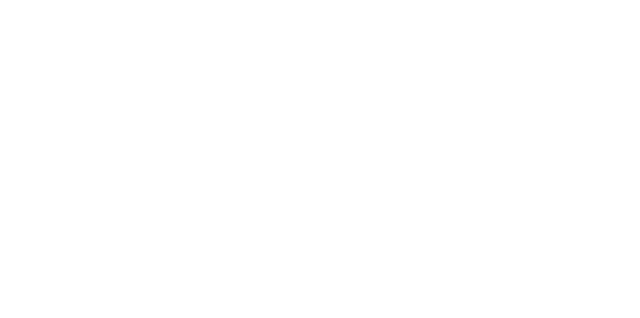
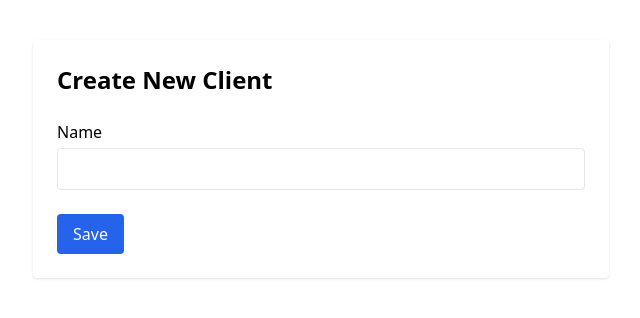
Before and after one commit to flavio-santos-ti/BaseHours, an Angular app in the folder Frontend/basehours-frontend/: page /client/create in a window 1280 px wide. Before the commit this address led to /. Shown: the top 318 px of the page, without its empty margins (319-959 px from the left). Built offline with nearby package versions, Linux system fonts and the light colour scheme.

Commit message:
✨ feat: create client registration page.

```diff
--- a/Frontend/basehours-frontend/src/app/app.routes.ts
+++ b/Frontend/basehours-frontend/src/app/app.routes.ts
@@ -5,5 +5,12 @@
   {
     path: '',
     component: ClientPage,
+  },
+  {
+    path: 'client/create',
+    loadComponent: () =>
+      import('./pages/client-create/client-create.page').then(
+        (m) => m.ClientCreatePage
+      ),
   }
 ];
--- /dev/null
+++ b/Frontend/basehours-frontend/src/app/pages/client-create/client-create.page.html
@@ -0,0 +1,29 @@
+<main class="max-w-xl mx-auto mt-10 p-6 bg-white rounded shadow">
+  <h1 class="text-2xl font-bold mb-6">Create New Client</h1>
+
+  <div
+    *ngIf="errorMessage"
+    class="mb-4 p-3 bg-red-100 border border-red-300 text-red-700 rounded"
+  >
+    {{ errorMessage }}
+  </div>
+
+  <form [formGroup]="form" (ngSubmit)="onSubmit()">
+    <div class="mb-6">
+      <label class="block font-medium mb-1">Name</label>
+      <input
+        formControlName="name"
+        type="text"
+        class="w-full border rounded px-3 py-2"
+      />
+    </div>
+
+    <button
+      type="submit"
+      class="bg-blue-600 text-white px-4 py-2 rounded hover:bg-blue-700"
+      [disabled]="form.invalid"
+    >
+      Save
+    </button>
+  </form>
+</main>
--- /dev/null
+++ b/Frontend/basehours-frontend/src/app/pages/client-create/client-create.page.ts
@@ -0,0 +1,51 @@
+import { Component } from '@angular/core';
+import { CommonModule } from '@angular/common';
+import { ReactiveFormsModule, FormBuilder, Validators } from '@angular/forms';
+import { Router } from '@angular/router';
+import { ClientService } from '../../services/client.service';
+
+@Component({
+  selector: 'app-client-create',
+  standalone: true,
+  imports: [CommonModule, ReactiveFormsModule],
+  templateUrl: './client-create.page.html',
+})
+export class ClientCreatePage {
+  errorMessage = '';
+
+  form = this.fb.group({
+    name: ['', Validators.required],
+  });
+
+  constructor(
+    private fb: FormBuilder,
+    private clientService: ClientService,
+    private router: Router
+  ) {}
+
+  onSubmit() {
+    this.errorMessage = '';
+
+    if (this.form.valid) {
+      this.clientService
+        .createClient(this.form.value as { name: string })
+        .subscribe(() => {
+          this.router.navigate(['/client']);
+        });
+    }
+
+    if (this.form.valid) {
+      this.clientService
+        .createClient(this.form.value as { name: string })
+        .subscribe({
+          next: () => this.router.navigate(['/client']),
+          error: (error) => {
+            this.errorMessage = error?.error?.message || 'Erro ao criar cliente.';
+          },
+        });
+
+    }
+
+  }
+
+}
--- a/Frontend/basehours-frontend/src/app/pages/clients/client.page.html
+++ b/Frontend/basehours-frontend/src/app/pages/clients/client.page.html
@@ -27,8 +27,9 @@
         </button>
 
         <button
-          type="button"
-          class="inline-flex items-center gap-2 rounded-md bg-blue-600 px-4 py-2 text-sm font-semibold text-white shadow-sm hover:bg-blue-700 focus:outline-none focus:ring-2 focus:ring-blue-500"
+        type="button"
+        class="inline-flex items-center gap-2 rounded-md bg-blue-600 px-4 py-2 text-sm font-semibold text-white shadow-sm hover:bg-blue-700 focus:outline-none focus:ring-2 focus:ring-blue-500"
+        [routerLink]="['/client/create']"
         >
           Adicionar
         </button>
--- a/Frontend/basehours-frontend/src/app/pages/clients/client.page.ts
+++ b/Frontend/basehours-frontend/src/app/pages/clients/client.page.ts
@@ -1,5 +1,6 @@
 import { Component, OnInit } from '@angular/core';
 import { CommonModule } from '@angular/common';
+import { RouterModule } from '@angular/router';
 import { ClientService } from '../../services/client.service';
 import { ConfirmDialogComponent } from '../../components/confirm-dialog.component';
 
@@ -9,7 +10,8 @@
   standalone: true,
   imports: [
     CommonModule,
-    ConfirmDialogComponent
+    ConfirmDialogComponent,
+    RouterModule
   ],
   templateUrl: './client.page.html',
   styleUrls: ['./client.page.scss'],
--- a/Frontend/basehours-frontend/src/app/services/client.service.ts
+++ b/Frontend/basehours-frontend/src/app/services/client.service.ts
@@ -29,4 +29,9 @@
   deleteClient(clientId: string): Observable<void> {
     return this.http.delete<void>(`${this.apiUrl}/${clientId}`);
   }
+
+  createClient(data: { name: string }) {
+    return this.http.post(`${this.apiUrl}`, data);
+  }
+
 }
```
